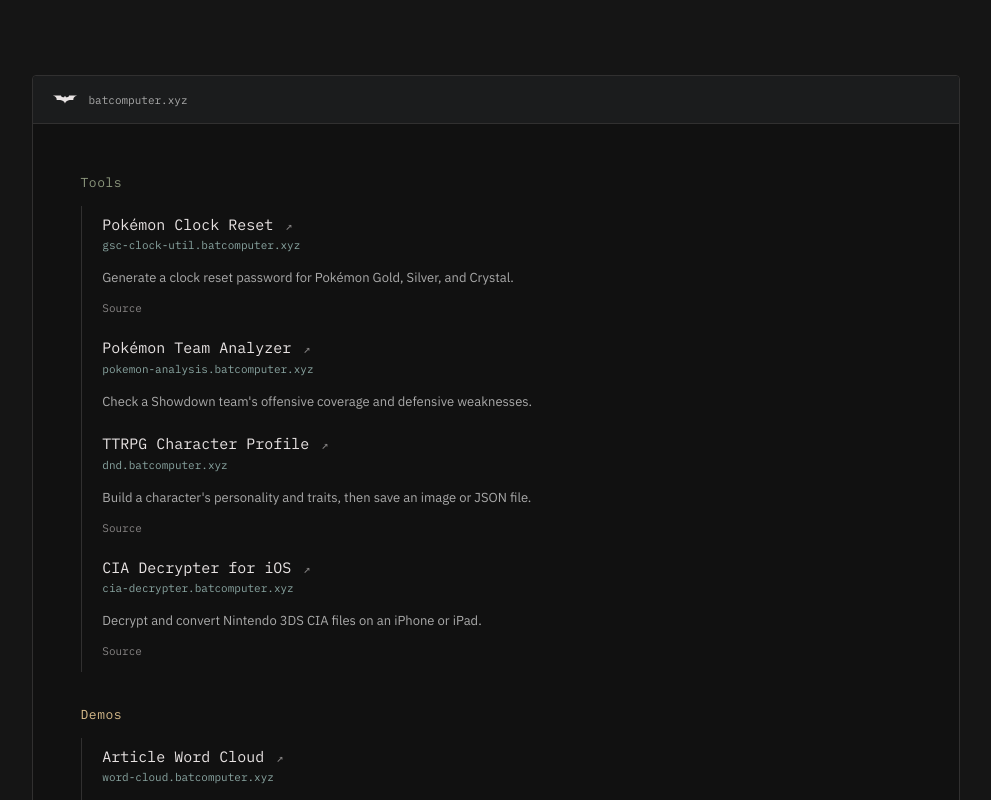
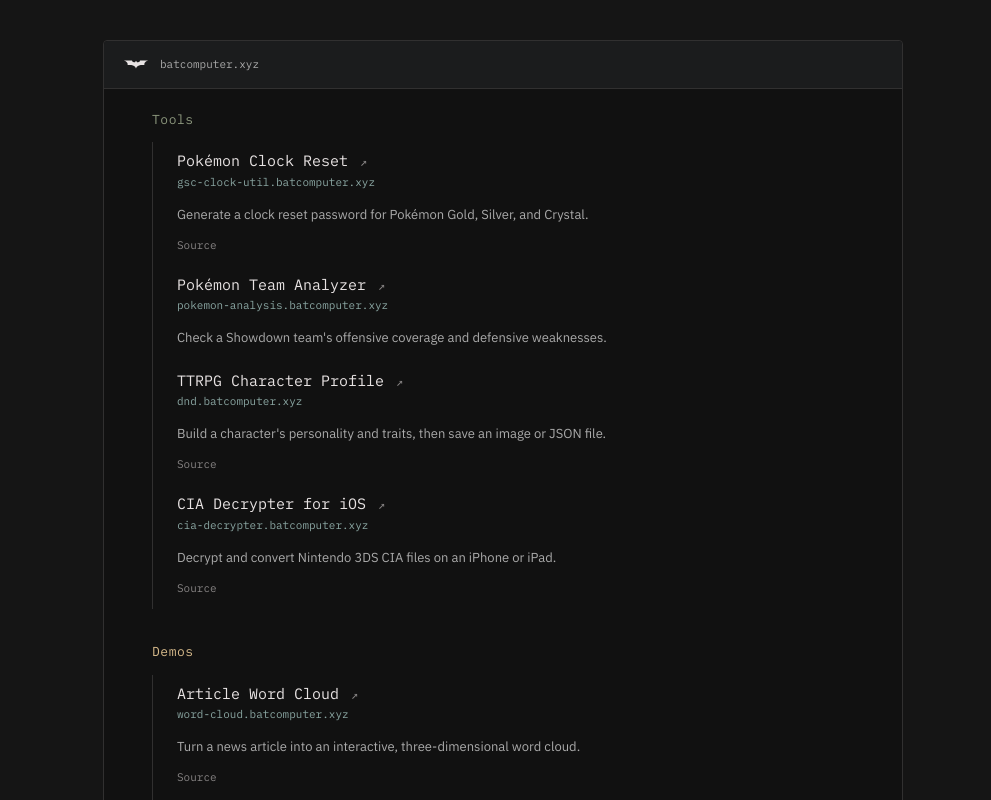
Before and after one commit to nickesc/batcomputer.xyz, a SvelteKit app: page / in a window 1280 px wide. Shown: the top 800 px of the page, without its empty margins (137-1128 px from the left). Built offline with nearby package versions, Linux system fonts and the light colour scheme.

Commit message:
redo container styles

```diff
--- a/src/routes/+layout.svelte
+++ b/src/routes/+layout.svelte
@@ -16,7 +16,7 @@
 
 <a class="skip-link" href="#collection">Skip to projects</a>
 
-<div class="content-grid">
+<div class="page-container">
 	<div class="site-shell">
 		<header class="window-bar">
 			<img src={favicon} alt="" width="64" height="30" />
@@ -59,7 +59,9 @@
 		background: var(--paper);
 		text-wrap: pretty;
 		overflow-wrap: break-word;
-		scrollbar-gutter: stable;
+		scrollbar-gutter: stable both-edges;
+		scrollbar-width: thin;
+		scrollbar-color: var(--muted) transparent;
 		-webkit-font-smoothing: antialiased;
 		-moz-osx-font-smoothing: grayscale;
 		-webkit-text-size-adjust: 100%;
@@ -108,22 +110,14 @@
 		outline-offset: 4px;
 	}
 
-	.content-grid {
-		--gutter: clamp(1.125rem, 0.7rem + 2vw, 2.5rem);
-		--page-space: clamp(2.5rem, 1.5rem + 4vw, 5.5rem);
-		--content: 58rem;
-		--breakout: 76rem;
-		padding-block: var(--page-space);
-		display: grid;
-		grid-template-columns:
-			[full-width-start] minmax(var(--gutter), 1fr)
-			[breakout-start] minmax(0, calc((var(--breakout) - var(--content)) / 2))
-			[content-start] min(100% - var(--gutter) * 2, var(--content)) [content-end]
-			minmax(0, calc((var(--breakout) - var(--content)) / 2)) [breakout-end]
-			minmax(var(--gutter), 1fr) [full-width-end];
-	}
-	.content-grid > * {
-		grid-column: content;
+	.page-container {
+		padding-block: 0.5rem;
+		padding-inline: 0.1rem;
+
+		@media screen and (min-width: 768px) {
+			padding-block: 2.5rem;
+			padding-inline: 1.125rem;
+		}
 	}
 	.skip-link {
 		position: absolute;
@@ -139,6 +133,8 @@
 	}
 
 	.site-shell {
+		max-inline-size: 50rem;
+		margin-inline: auto;
 		border: 1px solid var(--rule);
 		border-radius: 4px;
 		background: var(--surface);
--- a/src/routes/+page.svelte
+++ b/src/routes/+page.svelte
@@ -45,8 +45,13 @@
 		display: flex;
 		flex-direction: column;
 		gap: 2rem;
-		padding-block: clamp(1.25rem, 0.75rem + 3vw, 3rem);
-		padding-inline: clamp(1.25rem, 0.75rem + 3vw, 3rem);
+		padding-block: 1rem;
+		padding-inline: 1.5rem;
+
+		@media screen and (min-width: 768px) {
+			padding-block: 1.25rem;
+			padding-inline: 3rem;
+		}
 	}
 	.color-green {
 		--group-color: var(--green);
@@ -85,7 +90,7 @@
 	}
 	.project-list {
 		padding: 0;
-		padding-inline-start: clamp(0.75rem, 0.5rem + 1vw, 1.5rem);
+		padding-inline-start: 1.5rem;
 		border-inline-start: 1px solid var(--rule);
 		list-style: none;
 	}
```
